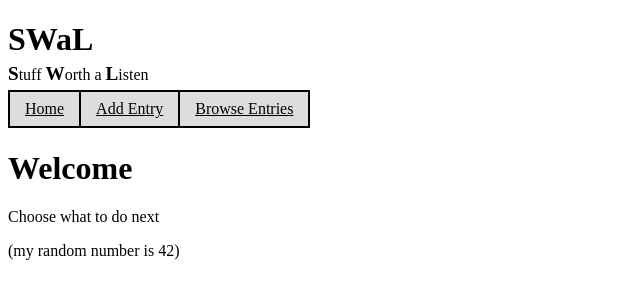
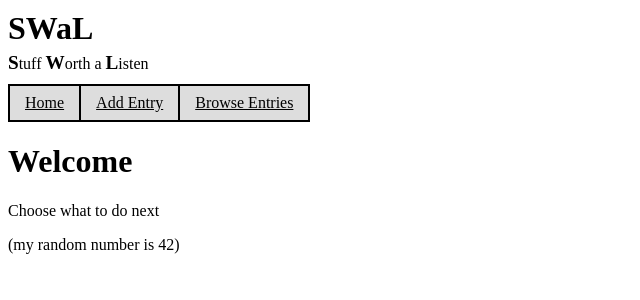
Before and after one commit to beqpolk1/swal, a Flask app: page / in a window 1280 px wide. Shown: the top 300 px of the page, without its empty margins (0-640 px from the left). Run offline with Flask 3, Linux system fonts and the light colour scheme.

Commit message:
Adjust title styling

```diff
--- a/services/web/static/css/styles.css
+++ b/services/web/static/css/styles.css
@@ -1,10 +1,13 @@
-div.title h1 {
-    margin-bottom: 0px;
+div.title {
+    margin: 10px 0px;
 }
 
-div.title p {
+div.title > h1 {
     margin: 0px;
-    padding-top: 5px;
+}
+
+div.title > p {
+    margin: 5px 0px 0px 0px;
 }
 
 span.first_lett {
```
